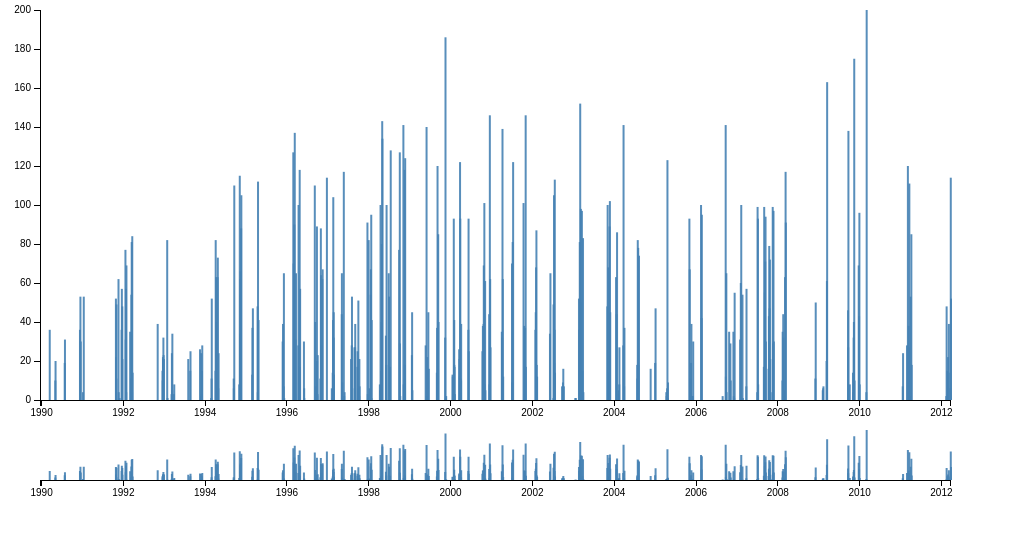
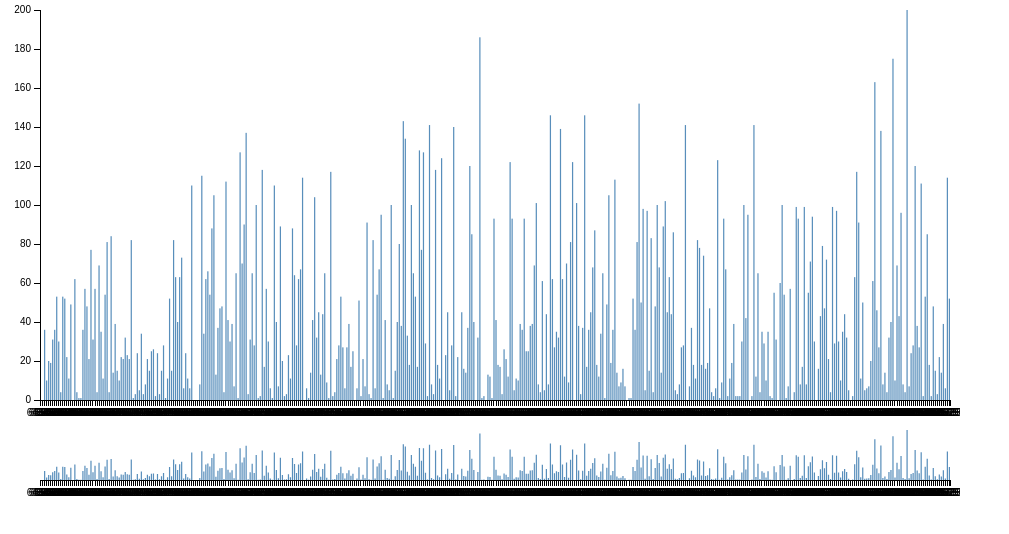
Before and after one commit to mickeykedia/mickeykedia.github.io, a plain HTML site: page batsman_form_analysis.html in a window 1280 px wide. Shown: the whole page, without its empty margins (0-1009 px from the left). Drawn offline with nearby package versions, Linux system fonts and the light colour scheme.

```diff
--- a/batsman_form_analysis.html
+++ b/batsman_form_analysis.html
@@ -73,10 +73,10 @@
 			// Sample date time format 1989-12-18T00:00:00.000Z
 			var parseDate = d3.time.format("%Y-%m-%dT%H:%M:%S.%LZ").parse;
 
-			var x = d3.time.scale().range([0, width]),
-			    x2 = d3.time.scale().range([0, width]),
-		//	var x = d3.scale.ordinal().rangeBands([0, width], 0.4, 0),
-		//	    x2 = d3.scale.ordinal().rangeBands([0, width], 0.4, 0),
+			//var x = d3.time.scale().range([0, width]),
+			//    x2 = d3.time.scale().range([0, width]),
+			var x = d3.scale.ordinal().rangeBands([0, width], 0.4, 0),
+			    x2 = d3.scale.ordinal().rangeBands([0, width], 0.4, 0),
 			    y = d3.scale.linear().range([height, 0]),
 			    y2 = d3.scale.linear().range([height2, 0]);
 
@@ -96,11 +96,11 @@
 			// as 'this'. That's why the function
 			// is adding attributes to 'this'
 			var bars = function(){
-				this.attr('x', function(d){
-			    	return x(parseDate(d['match/startdate']));
+				this.attr('x', function(d, i){
+			    	return x(d['match/objectid']);
 			   	})
-				.attr('width', function(d){
-					return 2;
+				.attr('width', function(d, i , data){
+					return x.rangeBand();
 				})
 				.attr('y', function(d){
 					return y(d['batsman/runs']);
@@ -111,11 +111,14 @@
 				});
 			};
 			var bars2 = function(){
-				this.attr('x', function(d){
-			    	return x2(parseDate(d['match/startdate']));
+				this.attr('x', function(d, i){
+					//console.log(x2(d['match/objectid']));
+					//console.log(d['match/objectid']);
+			    	return x2(d['match/objectid']);
 			   	})
-				.attr('width', function(d){
-					return 2;
+				.attr('width', function(d, i, data){
+					return x2.rangeBand();
+
 				})
 				.attr('y', function(d){
 					return y2(d['batsman/runs']);
@@ -147,17 +150,20 @@
 
 			d3.json("tendulkar_35320_odi.json", function(error, data) {
 
-
+				/*
 				x.domain(d3.extent(data.map(function(d) {
 					return parseDate(d['match/startdate']);
 
 				})));
-				/*
+				*/
 
-				x.domain(d3.map(data, function(d){
-					return parseDate(d['match/startdate']);
-				}));
-				*/
+
+				domain_x = data.map(function(d){
+					return d['match/objectid'];
+				});
+
+
+				x.domain(domain_x);
 				y.domain([0, d3.max(data.map(function(d) {
 					return d['batsman/runs'];
 				}))]);
@@ -211,7 +217,9 @@
 			});
 
 			function brushed() {
-				x.domain(brush.empty() ? x2.domain() : brush.extent());
+				domain = brush.empty() ? x2.domain() : brush.extent();
+				console.log(domain);
+				x.domain(domain);
 				// so focus.select(".area") has data bound to it and hence
 				// when the .attr is passed the area generator
 				// the data bound to the selection is passed to it
```
Also changed, not shown: batsman_form_analysis_simple.html (+3 -3 lines), 1 other file.
